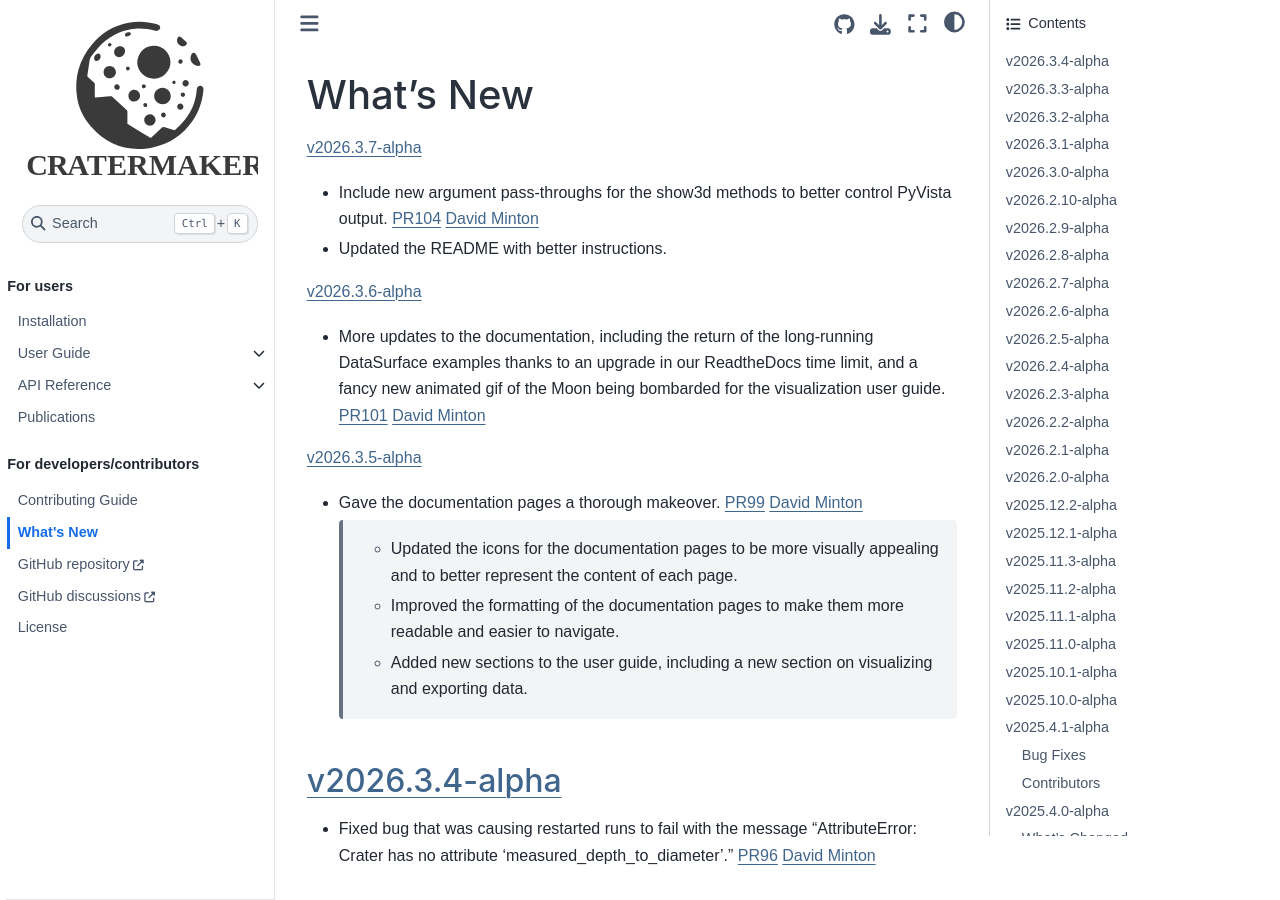
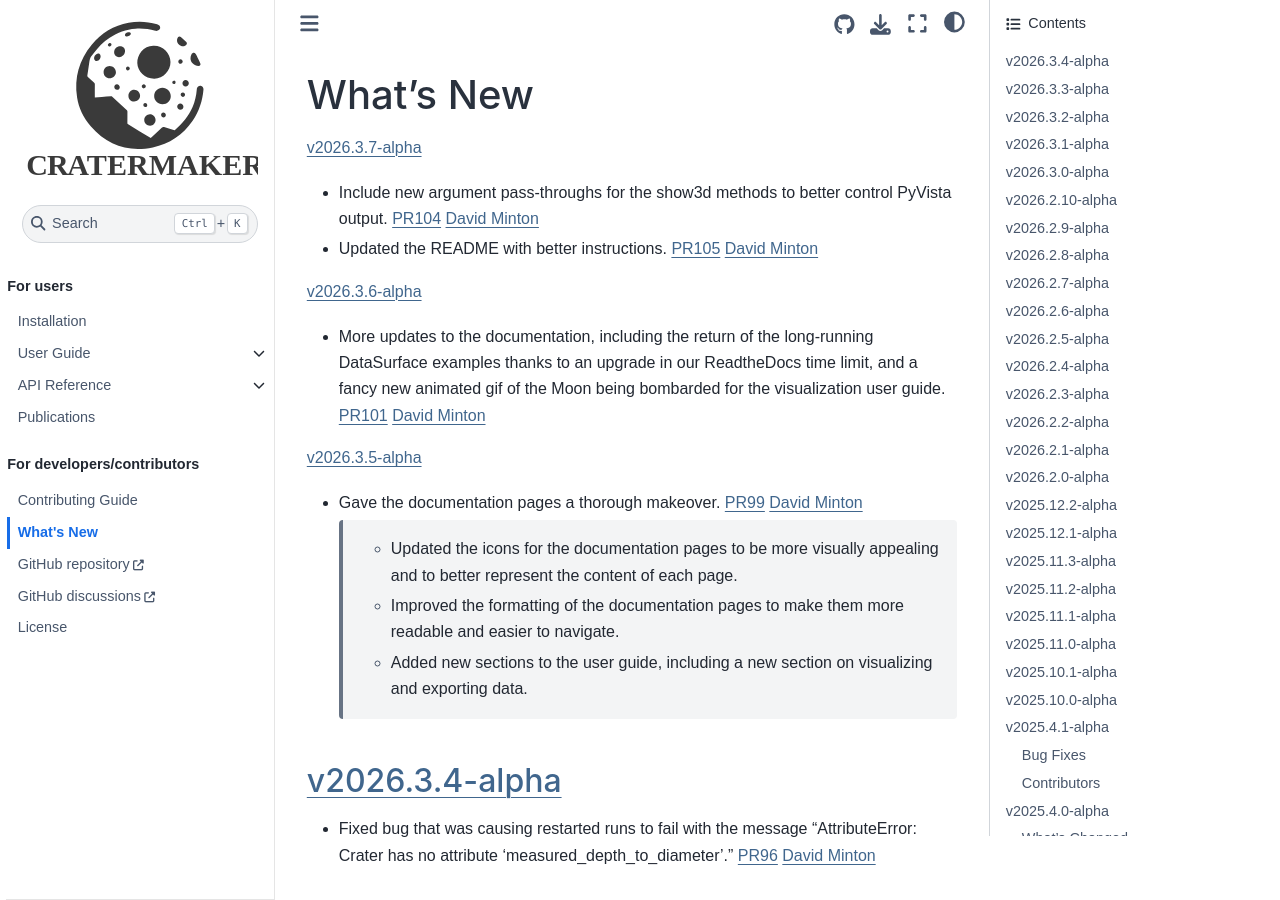
Before and after one commit to MintonGroup/cratermaker, a Sphinx documentation site: the page built from docs/whats-new.rst, in a window 1280 px wide and 900 px high. Built offline with Sphinx 7.4.7 and the Sphinx Book theme 1.1.4, drawn with Linux system fonts in a browser that asks for light colours; pages that are not in the unit, such as notebooks, are missing from menus; the version number could not be read and is left out.

```diff
--- a/docs/whats-new.rst
+++ b/docs/whats-new.rst
@@ -9,7 +9,7 @@ What's New
 :release:`v2026.3.7-alpha`
 
 - Include new argument pass-throughs for the show3d methods to better control PyVista output. :pull:`104` `David Minton`_
-- Updated the README with better instructions.
+- Updated the README with better instructions. :pull:`105` `David Minton`_
 
 
 .. _whats-new.2026.3.6-alpha:
```
